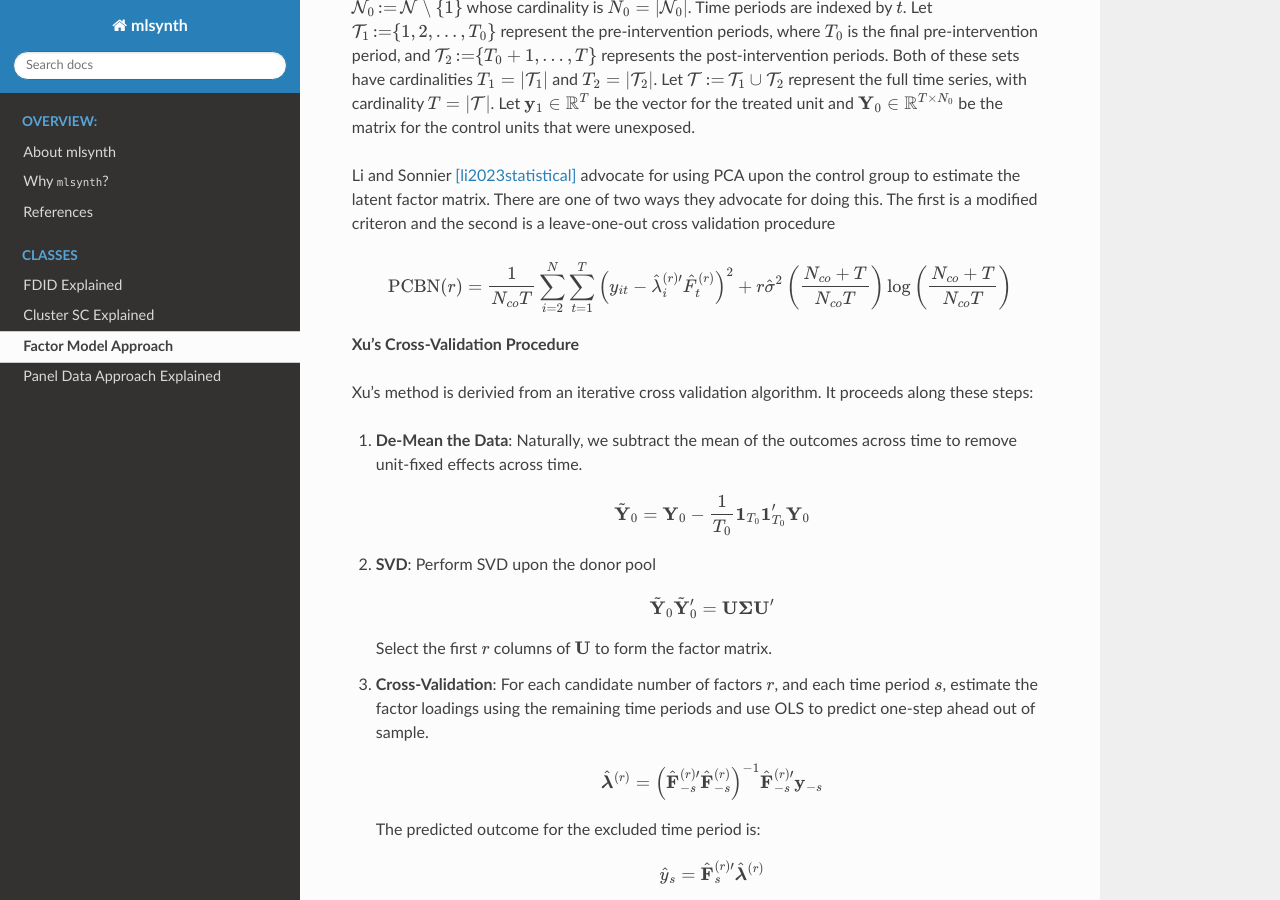
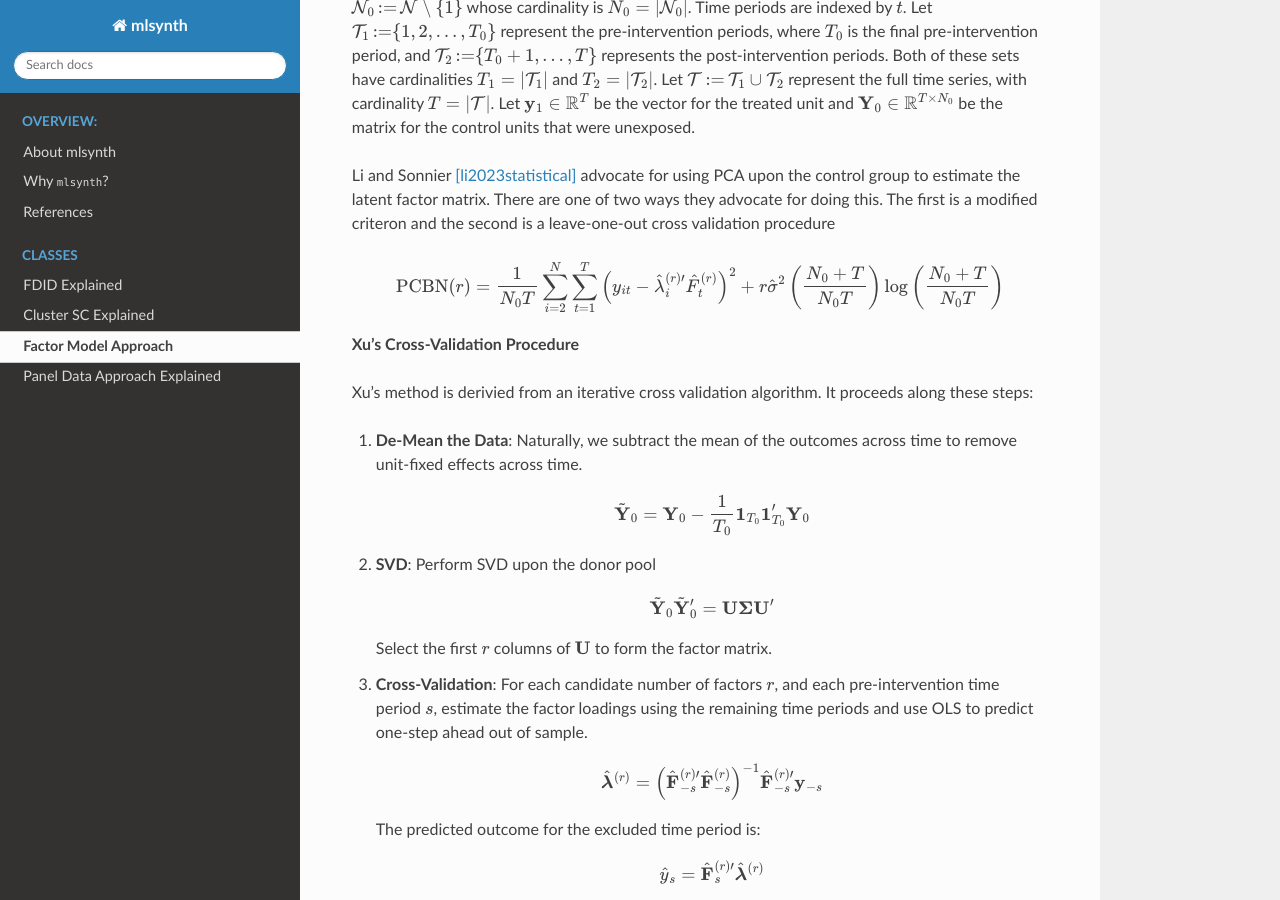
Before and after one commit to jgreathouse9/mlsynth, a Sphinx documentation site: the page built from docs/fma.rst, in a window 1280 px wide and 900 px high, scrolled down 380 px. Built offline with Sphinx 7.4.7 and the Read the Docs theme 3.1.0, drawn with Linux system fonts in a browser that asks for light colours; pages that are not in the unit, such as notebooks, are missing from menus.

Commit message:
Update fma.rst

```diff
--- a/docs/fma.rst
+++ b/docs/fma.rst
@@ -9,10 +9,10 @@ Li and Sonnier [li2023statistical]_ advocate for using PCA upon the control grou
 
 .. math::
 
-   \text{PCBN}(r) = \frac{1}{N_{co} T} \sum_{i=2}^{N} \sum_{t=1}^{T}
+   \text{PCBN}(r) = \frac{1}{N_{0} T} \sum_{i=2}^{N} \sum_{t=1}^{T}
    \left( y_{it} - \hat{\lambda}_{i}^{(r)\prime} \hat{F}_t^{(r)} \right)^2
-   + r \hat{\sigma}^2 \left( \frac{N_{co} + T}{N_{co} T} \right)
-   \log \left( \frac{N_{co} + T}{N_{co} T} \right)
+   + r \hat{\sigma}^2 \left( \frac{N_{0} + T}{N_{0} T} \right)
+   \log \left( \frac{N_{0} + T}{N_{0} T} \right)
 
 
 
@@ -34,7 +34,7 @@ Xu's method is derivied from an iterative cross validation algorithm. It proceed
 
    Select the first :math:`r` columns of :math:`\mathbf{U}` to form the factor matrix.
 
-3. **Cross-Validation**: For each candidate number of factors  :math:`r`, and each time period :math:`s`, estimate the factor loadings using the remaining time periods and use OLS to predict one-step ahead out of sample.
+3. **Cross-Validation**: For each candidate number of factors  :math:`r`, and each pre-intervention time period :math:`s`, estimate the factor loadings using the remaining time periods and use OLS to predict one-step ahead out of sample.
 
    .. math::
 
```
